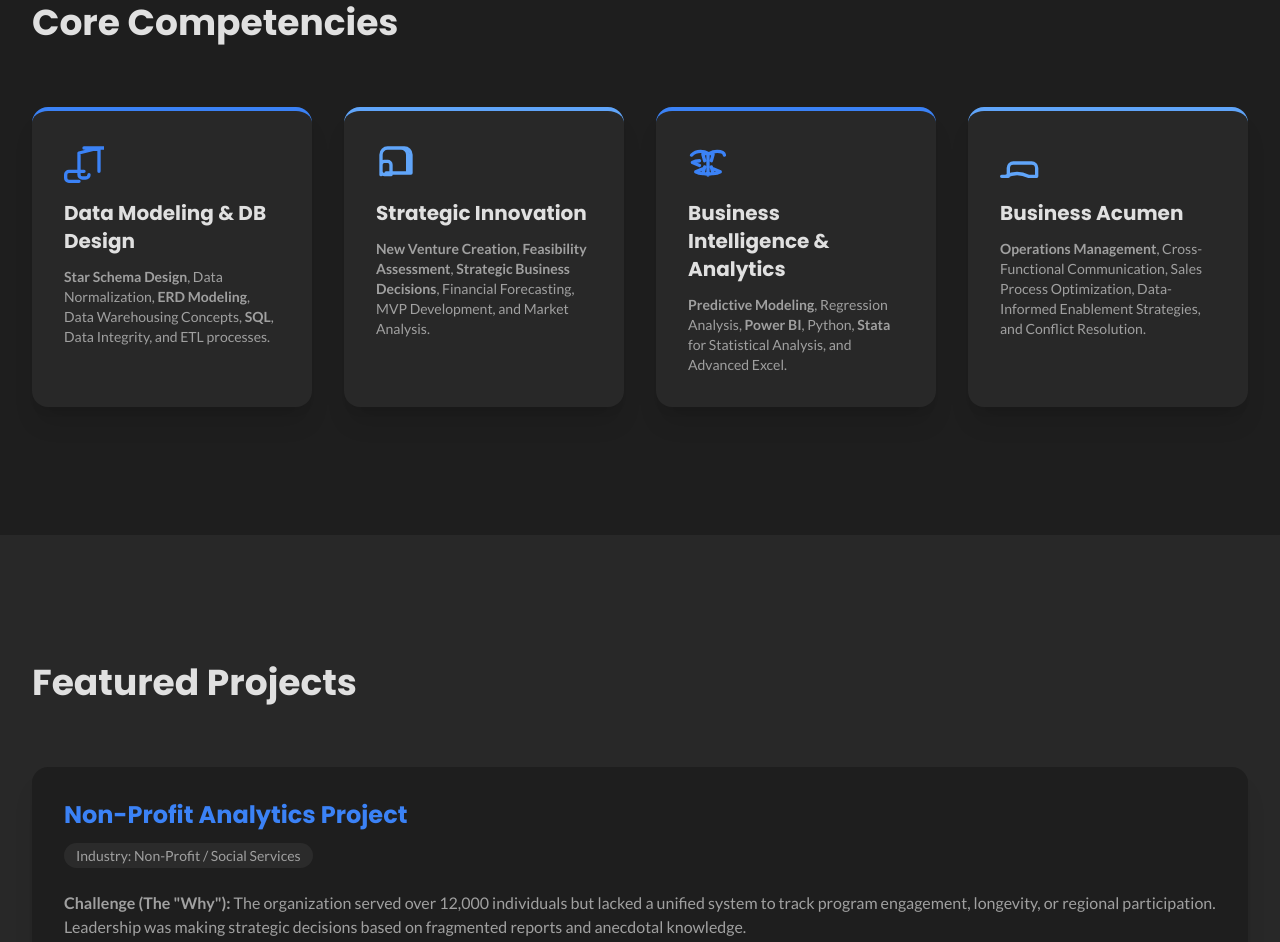
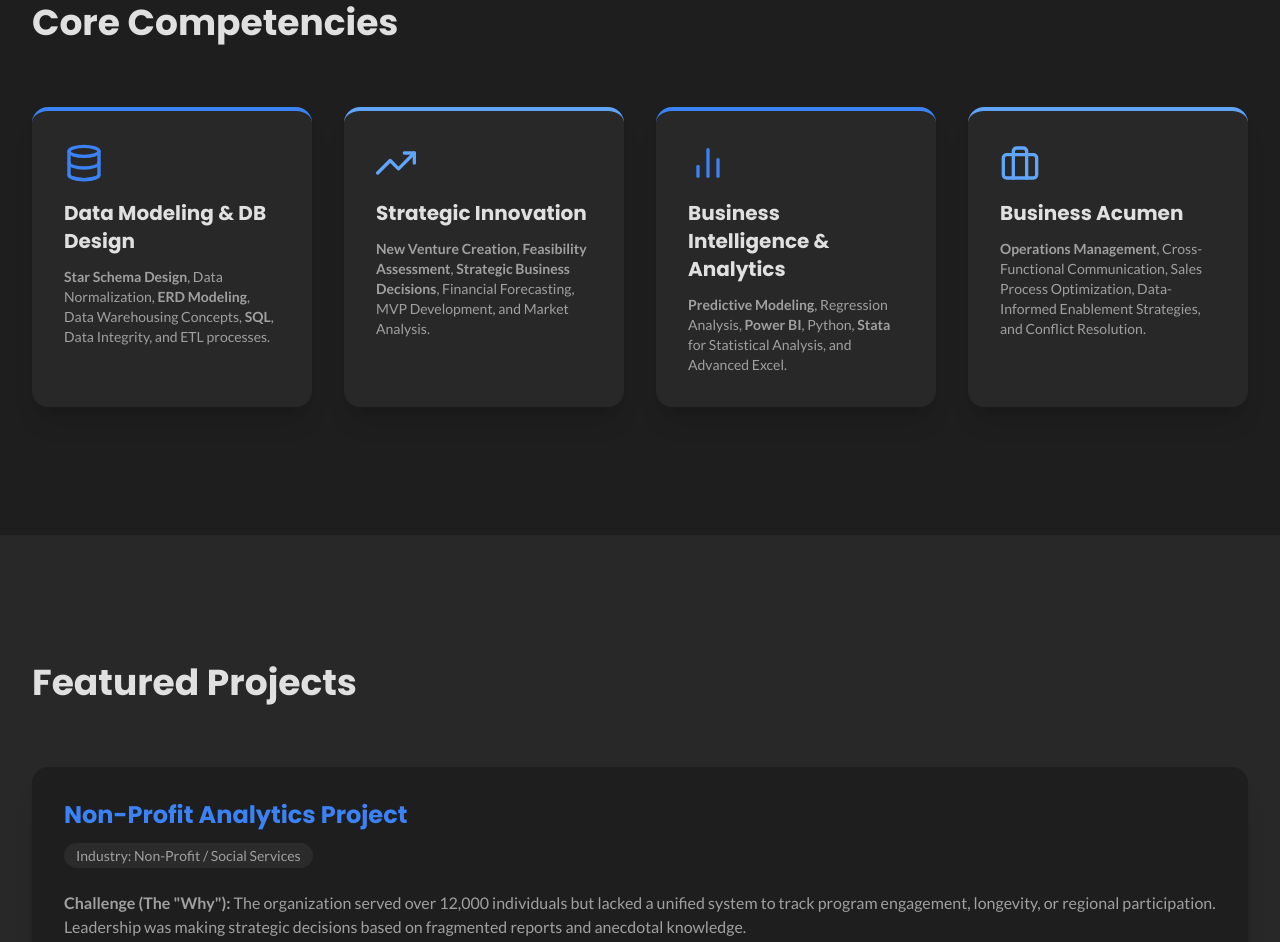
Before and after one commit to AC-Collins/acollins-portfolio, a plain HTML site: page index.html in a window 1280 px wide. Shown: the part 809-1751 px from the top of the page. Drawn offline with nearby package versions, Linux system fonts and the light colour scheme.

Commit message:
Update skills section with new icons and content

```diff
--- a/index.html
+++ b/index.html
@@ -205,9 +205,10 @@
             <!-- Skills Grid (Updated with specific course context and resume skills) -->
             <div class="grid grid-cols-1 sm:grid-cols-2 lg:grid-cols-4 gap-8">
 
-                    <!-- Skill Card 1: Data Modeling & Architecture -->
+                <!-- Skill Card 1: Data Modeling & Architecture (Icon: Database) -->
                 <div class="p-8 bg-bg-card rounded-2xl shadow-xl hover:shadow-2xl transition duration-500 transform hover:-translate-y-1 border-t-4 border-primary-blue">
-                        <svg class="w-10 h-10 text-primary-blue mb-4" fill="none" stroke="currentColor" viewBox="0 0 24 24" xmlns="http://www.w3.org/2000/svg"><path stroke-linecap="round" stroke-linejoin="round" stroke-width="2" d="M9 19V6l12-3v14m-9 0H3a2 2 0 00-2 2v2a2 2 0 002 2h6M9 19a2 2 0 002 2h2a2 2 0 002-2M12 3h12"></path></svg>
+                    <!-- NEW ICON: Database for Data Modeling -->
+                    <svg xmlns="http://www.w3.org/2000/svg" width="24" height="24" viewBox="0 0 24 24" fill="none" stroke="currentColor" stroke-width="2" stroke-linecap="round" stroke-linejoin="round" class="w-10 h-10 text-primary-blue mb-4"><ellipse cx="12" cy="5" rx="9" ry="3"/><path d="M3 5v14a9 3 0 0 0 18 0V5"/><path d="M3 12a9 3 0 0 0 18 0"/><path d="M3 19a9 3 0 0 0 18 0"/></svg>
                     <!-- H3 now uses font-heading (Poppins) -->
                     <h3 class="text-xl font-heading font-bold text-text-light mb-3">Data Modeling & DB Design</h3>
                     <p class="text-sm text-text-silver">
@@ -215,9 +216,10 @@
                     </p>
                 </div>
 
-                    <!-- Skill Card 2: Strategic Innovation (E&I Focus) -->
+                <!-- Skill Card 2: Strategic Innovation (Icon: Trending Up) -->
                 <div class="p-8 bg-bg-card rounded-2xl shadow-xl hover:shadow-2xl transition duration-500 transform hover:-translate-y-1 border-t-4 border-accent-blue">
-                        <svg class="w-10 h-10 text-accent-blue mb-4" fill="none" stroke="currentColor" viewBox="0 0 24 24" xmlns="http://www.w3.org/2000/svg"><path stroke-linecap="round" stroke-linejoin="round" stroke-width="2" d="M9 19v-6a2 2 0 00-2-2H5a2 2 0 00-2 2v6m3-1h13V7a4 4 0 00-4-4H7a4 4 0 00-4 4v10a2 2 0 002 2h3m0-1h13V7a4 4 0 00-4-4H7a4 4 0 00-4 4v10a2 2 0 002 2h3"></path></svg>
+                    <!-- NEW ICON: Trending Up for Strategic Innovation/Growth -->
+                    <svg xmlns="http://www.w3.org/2000/svg" width="24" height="24" viewBox="0 0 24 24" fill="none" stroke="currentColor" stroke-width="2" stroke-linecap="round" stroke-linejoin="round" class="w-10 h-10 text-accent-blue mb-4"><polyline points="23 6 13.5 15.5 8.5 10.5 1 18"/><polyline points="17 6 23 6 23 12"/></svg>
                     <!-- H3 now uses font-heading (Poppins) -->
                     <h3 class="text-xl font-heading font-bold text-text-light mb-3">Strategic Innovation</h3>
                     <p class="text-sm text-text-silver">
@@ -225,9 +227,10 @@
                     </p>
                 </div>
 
-                    <!-- Skill Card 3: Business Intelligence & Analytics -->
+                <!-- Skill Card 3: Business Intelligence & Analytics (Icon: Bar Chart) -->
                 <div class="p-8 bg-bg-card rounded-2xl shadow-xl hover:shadow-2xl transition duration-500 transform hover:-translate-y-1 border-t-4 border-primary-blue">
-                        <svg class="w-10 h-10 text-primary-blue mb-4" fill="none" stroke="currentColor" viewBox="0 0 24 24" xmlns="http://www.w3.org/2000/svg"><path stroke-linecap="round" stroke-linejoin="round" stroke-width="2" d="M12 6.253v13m0-13C10.832 5.477 9.246 5 7.5 5 5.223 5 3.375 5.922 2.106 7.234m19.78 0C21.625 5.922 19.777 5 17.5 5 15.754 5 14.168 5.477 13 6.253M12 6.253c1.031 0 2.054.191 3.079.458l-1.077 3.924M12 6.253c-1.031 0-2.054.191-3.079.458l1.077 3.924m-3.079 0c-1.637 0-3.185.396-4.298 1.056l4.298 1.76M12 18.75c-1.031 0-2.054-.191-3.079-.458l1.077-3.924m-1.077 3.924c-1.637 0-3.185-.396-4.298-1.056l4.298-1.76M12 18.75c1.031 0 2.054-.191 3.079-.458l-1.077-3.924m1.077 3.924c1.637 0 3.185-.396 4.298-1.056l-4.298-1.76"></path></svg>
+                    <!-- NEW ICON: Bar Chart for BI/Analytics -->
+                    <svg xmlns="http://www.w3.org/2000/svg" width="24" height="24" viewBox="0 0 24 24" fill="none" stroke="currentColor" stroke-width="2" stroke-linecap="round" stroke-linejoin="round" class="w-10 h-10 text-primary-blue mb-4"><line x1="18" x2="18" y1="20" y2="10"/><line x1="12" x2="12" y1="20" y2="4"/><line x1="6" x2="6" y1="20" y2="14"/></svg>
                     <!-- H3 now uses font-heading (Poppins) -->
                     <h3 class="text-xl font-heading font-bold text-text-light mb-3">Business Intelligence & Analytics</h3>
                     <p class="text-sm text-text-silver">
@@ -235,9 +238,10 @@
                     </p>
                 </div>
 
-                    <!-- Skill Card 4: Business Acumen -->
+                <!-- Skill Card 4: Business Acumen (Icon: Briefcase) -->
                 <div class="p-8 bg-bg-card rounded-2xl shadow-xl hover:shadow-2xl transition duration-500 transform hover:-translate-y-1 border-t-4 border-accent-blue">
-                        <svg class="w-10 h-10 text-accent-blue mb-4" fill="none" stroke="currentColor" viewBox="0 0 24 24" xmlns="http://www.w3.org/2000/svg"><path stroke-linecap="round" stroke-linejoin="round" stroke-width="2" d="M17 20h5v-5a3 3 0 00-3-3H8a3 3 0 00-3 3v5H1m16 0c-4.5-2.25-9-2.25-13.5 0"></path></svg>
+                    <!-- NEW ICON: Briefcase for Business Acumen/Operations -->
+                    <svg xmlns="http://www.w3.org/2000/svg" width="24" height="24" viewBox="0 0 24 24" fill="none" stroke="currentColor" stroke-width="2" stroke-linecap="round" stroke-linejoin="round" class="w-10 h-10 text-accent-blue mb-4"><rect width="20" height="14" x="2" y="7" rx="2" ry="2"/><path d="M16 21V5a2 2 0 0 0-2-2h-4a2 2 0 0 0-2 2v16"/></svg>
                     <!-- H3 now uses font-heading (Poppins) -->
                     <h3 class="text-xl font-heading font-bold text-text-light mb-3">Business Acumen</h3>
                     <p class="text-sm text-text-silver">
```
Lines whose indentation alone changed are shown as unchanged.
